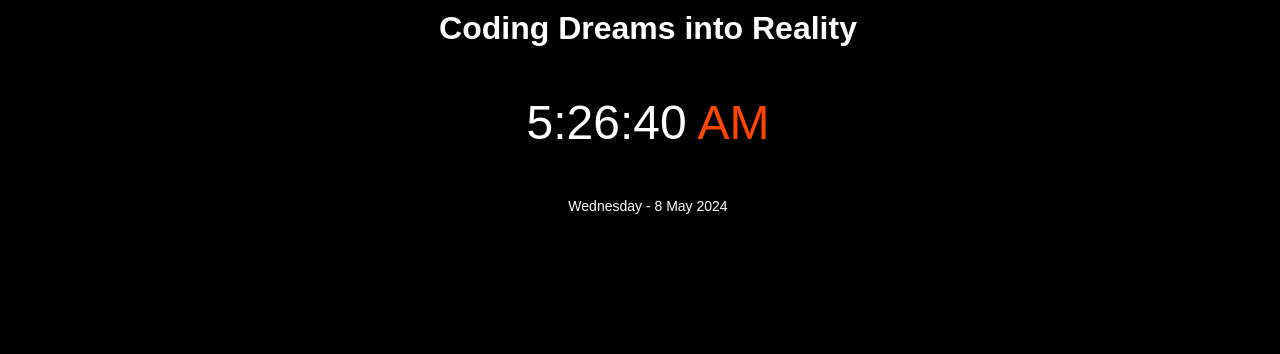
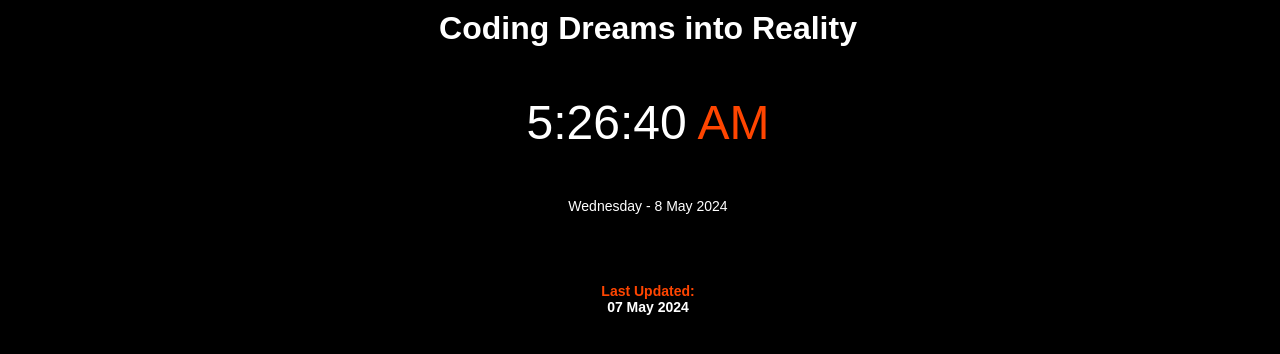
Before and after one commit to AtomicRider13/Portfolio-Project, a plain HTML site: page index.html in a window 1280 px wide. Shown: the part 430-784 px from the top of the page. Drawn offline with Linux system fonts and the light colour scheme; a web font is replaced by a local one.

Commit message:
Added Update Statement to Index.html

```diff
--- a/index.html
+++ b/index.html
@@ -32,6 +32,8 @@
                 <h2>Coding Dreams into Reality</h2>
                 <p id="time"></p>
                 <p id="date"></p>
+                <br>
+                <strong><div style="color:orangered; font-size:14px;">Last Updated:</div><div style="color:white; font-size:14px; font-family:sans-serif;">07 May 2024</strong></div>
             </div>
             <div id ="bottom"></div>
             <script src="script.js"></script>
```
